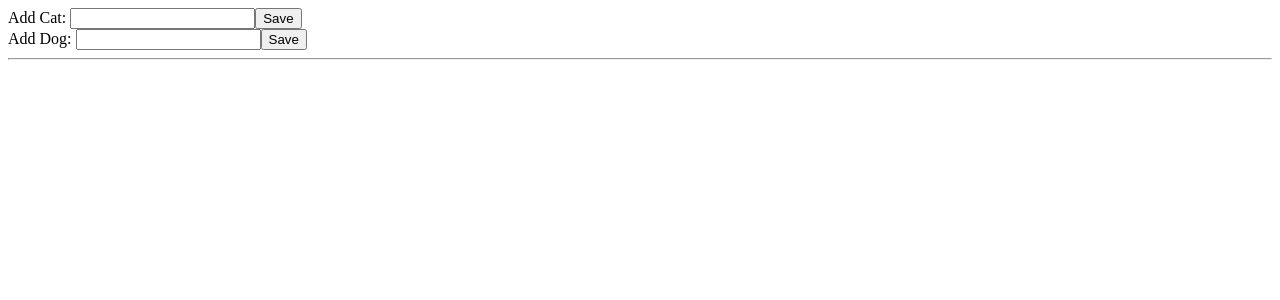
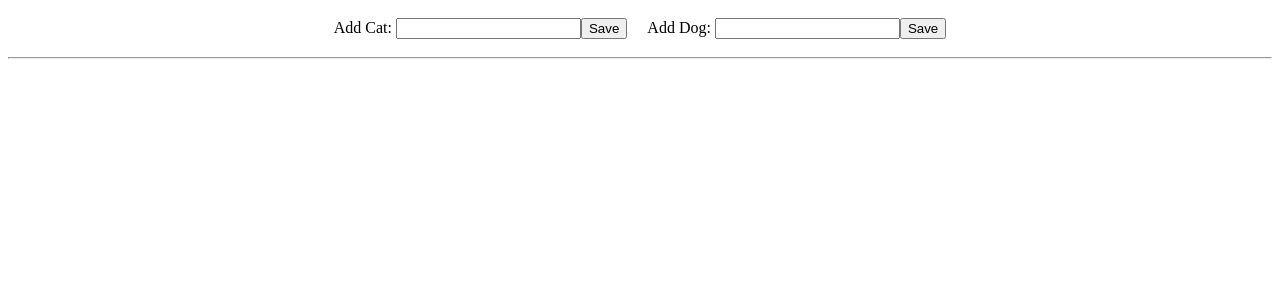
Before and after one commit to DianaShymkiv/react-module, a React (Create React App) app: page / in a window 1280 px wide. Shown: the top 300 px of the page. Built offline with nearby package versions, Linux system fonts and the light colour scheme.

Commit message:
classwork 4

```diff
--- a/src/App.css
+++ b/src/App.css
@@ -1,3 +1,10 @@
 .flex {
     display: flex;
+    justify-content: center;
+    align-items: center;
+    padding: 10px;
 }
+
+.margin{
+    margin-right: 20px;
+}
--- a/src/App.js
+++ b/src/App.js
@@ -45,7 +45,8 @@ function App() {
 
     return (
         <div>
-            <form onSubmit={handleSubmit}>
+            <div className={'flex'}>
+                <form onSubmit={handleSubmit} className={'margin'}>
                     <div>
                         <label>Add Cat: <input type="text" name='cat' value={form.cat} onChange={onChange}/></label>
                         <button>Save</button>
@@ -57,13 +58,14 @@ function App() {
                         <button>Save</button>
                     </div>
                 </form>
+            </div>
             <hr/>
             <div className={'flex'}>
-                <div>
+                <div className={'margin'}>
                     {state.cats && state.cats.map(((value, index) => <Cat key={index} cat={value} index={index}
                                                                           deleteAnimal={deleteAnimal}/>))}
                 </div>
-                <div>
+                <div className={'margin'}>
                     {state.dogs && state.dogs.map(((value, index) => <Dog key={index} dog={value} index={index}
                                                                           deleteAnimal={deleteAnimal}/>))}
                 </div>
```
Lines whose indentation alone changed are shown as unchanged.
